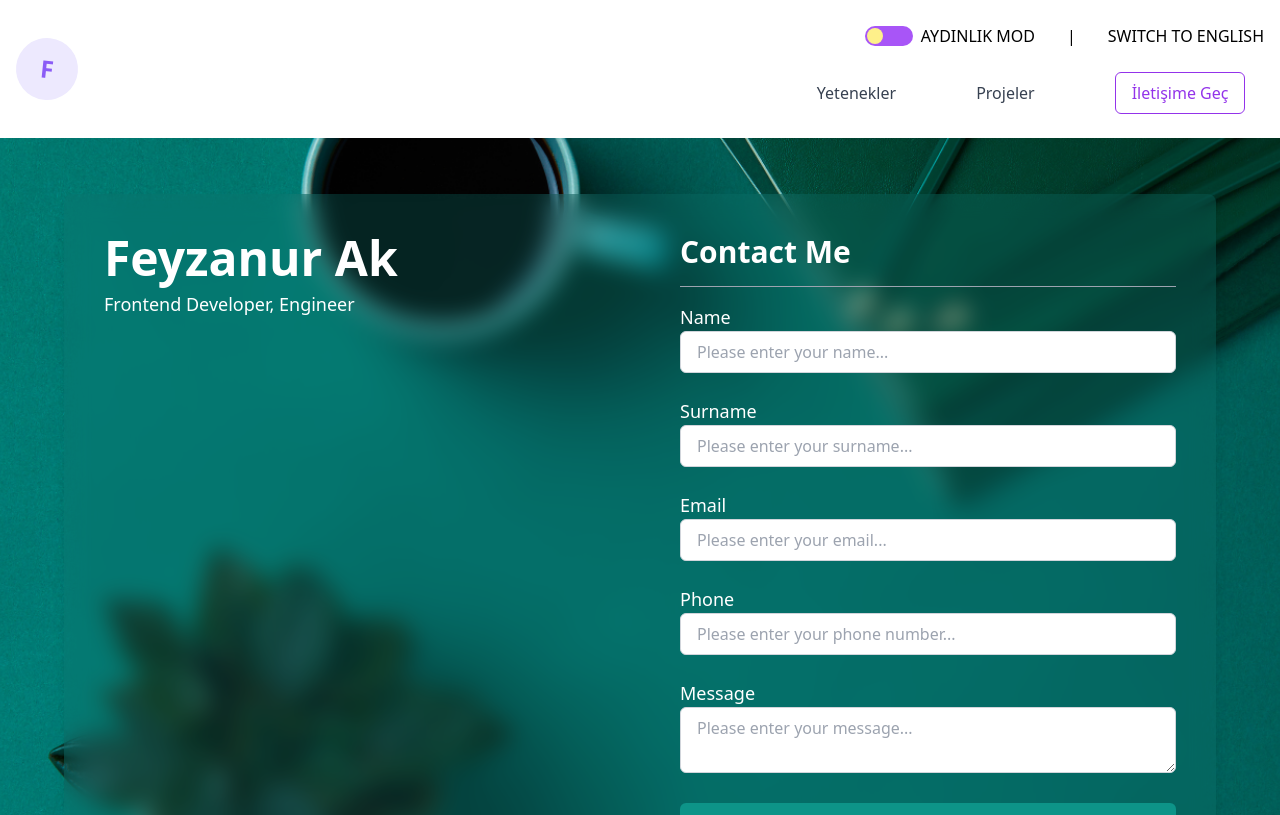
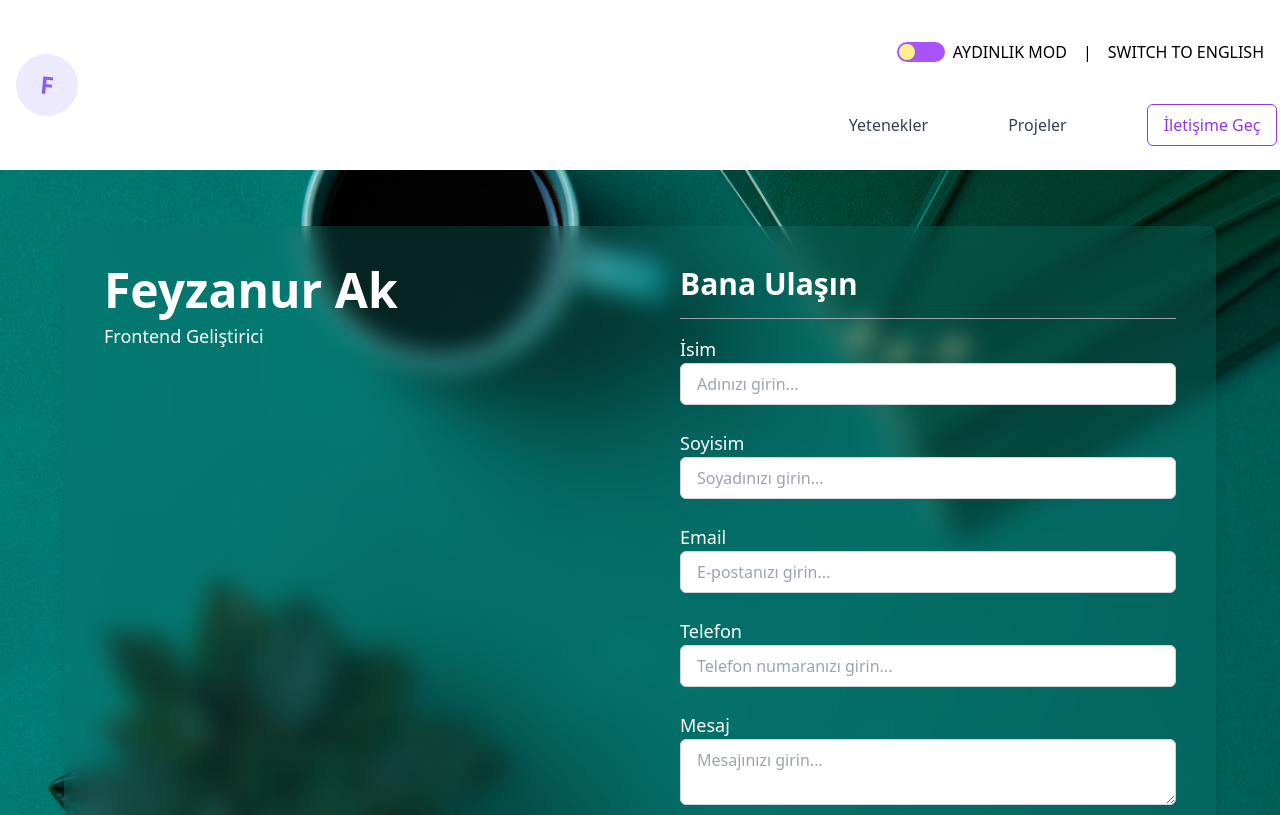
Before and after one commit to Feyzanur-Ak/S12-Kisisel-Web-Sayfam, a React (Vite) app in the folder web-sayfam/: page /contact in a window 1280 px wide. Shown: the top 815 px of the page. Built offline with nearby package versions, Linux system fonts and the light colour scheme.

Commit message:
Contact Me Dil ayarlaması

```diff
--- a/web-sayfam/src/components/LanguageSwitcher.jsx
+++ b/web-sayfam/src/components/LanguageSwitcher.jsx
@@ -1,16 +1,14 @@
-import { useContext } from "react";
-import { GlobalContext } from "../context/GlobalContext";
+import useGlobalContext from "../hooks/useGlobalContext";
 
-export default function LanguageSwitcher() {
-  const { language, toggleLanguage } = useContext(GlobalContext);
+const LanguageSwitcher = () => {
+  const { language, toggleLanguage } = useGlobalContext();
 
   return (
-    <span
-      className="cursor-pointer space-x-4 "
-      onClick={toggleLanguage}
-    >
-      <span className="m-4">|</span>
+    <span className="cursor-pointer m-4 space-x-4" onClick={toggleLanguage}>
+      <span>|</span>
       <span>{language === "tr" ? "SWITCH TO ENGLISH" : "TÜRKÇE'YE GEÇ"}</span>
     </span>
   );
-}
+};
+
+export default LanguageSwitcher;
--- a/web-sayfam/src/components/ThemeSwitcher.jsx
+++ b/web-sayfam/src/components/ThemeSwitcher.jsx
@@ -1,8 +1,7 @@
-import { useContext } from "react";
-import { GlobalContext } from "../context/GlobalContext";
+import useGlobalContext from "../hooks/useGlobalContext";
 
 export default function ThemeSwitcher() {
-  const { theme, toggleTheme, language, getModeText } = useContext(GlobalContext);
+  const { theme, toggleTheme, language, getModeText } = useGlobalContext();
   const isDark = theme === "dark";
 
   return (
--- a/web-sayfam/src/context/GlobalContext.jsx
+++ b/web-sayfam/src/context/GlobalContext.jsx
@@ -16,7 +16,7 @@ export const GlobalProvider = ({ children }) => {
 
 
   // `content` içinden değerleri destructure et
-  const { title, description, skills, profile, name, nav } = content;
+  const { title, description, skills, profile, name, nav, contact } = content;
 
   const toggleLanguage = () => {
     setLanguage((language === "tr" ? "en" : "tr"));
@@ -47,11 +47,10 @@ export const GlobalProvider = ({ children }) => {
     skills,
     projects,
     nav,
+    contact,
     toggleLanguage,
     toggleTheme,
     getModeText,
-
-
   };
 
   return <GlobalContext.Provider value={values}>{children}</GlobalContext.Provider>;
--- a/web-sayfam/src/mocks/data.js
+++ b/web-sayfam/src/mocks/data.js
@@ -37,7 +37,18 @@ export const contentData = {
       projects: "Projects",
       hireMe: "Contact Me",
     },
+    contact: {
+      title: "Contact Me",
+      namePlaceholder: "Enter your name...",
+      surnamePlaceholder: "Enter your surname...",
+      emailPlaceholder: "Enter your email...",
+      phonePlaceholder: "Enter your phone number...",
+      messagePlaceholder: "Enter your message...",
+      buttonText: "Submit",
+      developerInfo: "Frontend Developer",
+    },
   },
+
   tr: {
     name: "Feyzanur Ak",
     title: "Hayal Gücü Yüksek Uygulayıcı, Sadelik Meraklısı",
@@ -71,6 +82,16 @@ export const contentData = {
       skills: "Yetenekler",
       projects: "Projeler",
       hireMe: "İletişime Geç",
+    },
+    contact: {
+      title: "Bana Ulaşın",
+      namePlaceholder: "Adınızı girin...",
+      surnamePlaceholder: "Soyadınızı girin...",
+      emailPlaceholder: "E-postanızı girin...",
+      phonePlaceholder: "Telefon numaranızı girin...",
+      messagePlaceholder: "Mesajınızı girin...",
+      buttonText: "Gönder",
+      developerInfo: "Frontend Geliştirici",
     },
   },
 }
--- a/web-sayfam/src/pages/ContactPages.jsx
+++ b/web-sayfam/src/pages/ContactPages.jsx
@@ -2,6 +2,7 @@ import { useDispatch, useSelector } from "react-redux";
 import { setField, setErrors, reset } from "../store/actions/userAction";
 import { useApi } from "../mocks/api.js";
 import { toast, ToastContainer } from "react-toastify";
+import useGlobalContext from "../hooks/useGlobalContext";
 
 const ContactPages = () => {
   const dispatch = useDispatch();
@@ -9,6 +10,7 @@ const ContactPages = () => {
     (state) => state.user
   );
   const { postToApi } = useApi();
+  const { language, contact } = useGlobalContext();
 
   const handleChange = (e) => {
     const { name, value } = e.target;
@@ -27,10 +29,10 @@ const ContactPages = () => {
     try {
       const data = { name, surname, email, phone, message };
       await postToApi(data); // POST işlemi
-      toast.success("Mesajınız başarıyla gönderildi!"); // Başarı toastı
+      toast.success(language === "tr" ? "Mesajınız başarıyla gönderildi!" : "Your message has been sent!");
       dispatch(reset()); // Formu sıfırla
     } catch (error) {
-      toast.error("Mesaj gönderimi sırasında bir hata oluştu."); // Hata toastı
+      toast.error(language === "tr" ? "Mesaj gönderimi sırasında bir hata oluştu." : "An error occurred while sending the message.");
       console.error("API Error:", error);
     }
   };
@@ -43,14 +45,14 @@ const ContactPages = () => {
         <div className="flex flex-col justify-between p-10 text-white w-1/2">
           <div>
             <h1 className="text-5xl font-bold">Feyzanur Ak</h1>
-            <p className="mt-2 text-lg">Frontend Developer, Engineer</p>
+            <p className="mt-2 text-lg">{contact.developerInfo}</p>
           </div>
         </div>
 
         {/* Sağ taraf */}
         <div className="flex flex-col w-1/2 p-10 text-white">
           {/* Form Başlığı */}
-          <h2 className="text-3xl font-bold text-white">Contact Me</h2>
+          <h2 className="text-3xl font-bold text-white">{contact.title}</h2>
           <hr className="my-4 border-gray-400" />
 
           {/* Hata mesajı */}
@@ -63,7 +65,7 @@ const ContactPages = () => {
           <form className="space-y-6" onSubmit={handleSubmit}>
             <div>
               <label htmlFor="name" className="block text-lg font-medium text-white">
-                Name
+               {language==="tr" ? "İsim" : "Name"}
               </label>
               <input
                 type="text"
@@ -71,7 +73,7 @@ const ContactPages = () => {
                 id="name"
                 value={name}
                 onChange={handleChange}
-                placeholder="Please enter your name..."
+                placeholder={contact.namePlaceholder}
                 className="w-full py-2 px-4 border border-gray-300 rounded-md focus:outline-none focus:ring focus:ring-indigo-200 text-black bg-white"
               />
             </div>
@@ -81,7 +83,7 @@ const ContactPages = () => {
                 htmlFor="surname"
                 className="block text-lg font-medium text-white"
               >
-                Surname
+                {language==="tr" ? "Soyisim" : "Surname"}
               </label>
               <input
                 type="text"
@@ -89,7 +91,7 @@ const ContactPages = () => {
                 id="surname"
                 value={surname}
                 onChange={handleChange}
-                placeholder="Please enter your surname..."
+                placeholder={contact.surnamePlaceholder}
                className="w-full py-2 px-4 border border-gray-300 rounded-md focus:outline-none focus:ring focus:ring-indigo-200 text-black bg-white"
               />
             </div>
@@ -104,14 +106,14 @@ const ContactPages = () => {
                 id="email"
                 value={email}
                 onChange={handleChange}
-                placeholder="Please enter your email..."
+                placeholder={contact. emailPlaceholder}
                 className="w-full py-2 px-4 border border-gray-300 rounded-md focus:outline-none focus:ring focus:ring-indigo-200 text-black bg-white"
               />
             </div>
 
             <div>
               <label htmlFor="phone" className="block text-lg font-medium text-white">
-                Phone
+              {language==="tr" ? "Telefon" : "Phone"}
               </label>
               <input
                 type="text"
@@ -119,21 +121,21 @@ const ContactPages = () => {
                 id="phone"
                 value={phone}
                 onChange={handleChange}
-                placeholder="Please enter your phone number..."
+                placeholder={contact. phonePlaceholder}
                  className="w-full py-2 px-4 border border-gray-300 rounded-md focus:outline-none focus:ring focus:ring-indigo-200 text-black bg-white"
               />
             </div>
 
             <div>
               <label htmlFor="message" className="block text-lg font-medium text-white">
-                Message
+              {language==="tr" ? "Mesaj" : "Message"}
               </label>
               <textarea
                 name="message"
                 id="message"
                 value={message}
                 onChange={handleChange}
-                placeholder="Please enter your message..."
+                placeholder={contact.messagePlaceholder}
              className="w-full py-2 px-4 border border-gray-300 rounded-md focus:outline-none focus:ring focus:ring-indigo-200 text-black bg-white"
               />
             </div>
@@ -142,7 +144,7 @@ const ContactPages = () => {
               type="submit"
               className="w-full py-2 px-4 mt-4 text-white bg-teal-600 rounded-md hover:bg-indigo-700 focus:outline-none focus:ring focus:ring-indigo-300"
             >
-              Submit
+              {language==="tr" ? "Gönder" : "Submit"}
             </button>
           </form>
         </div>
```
